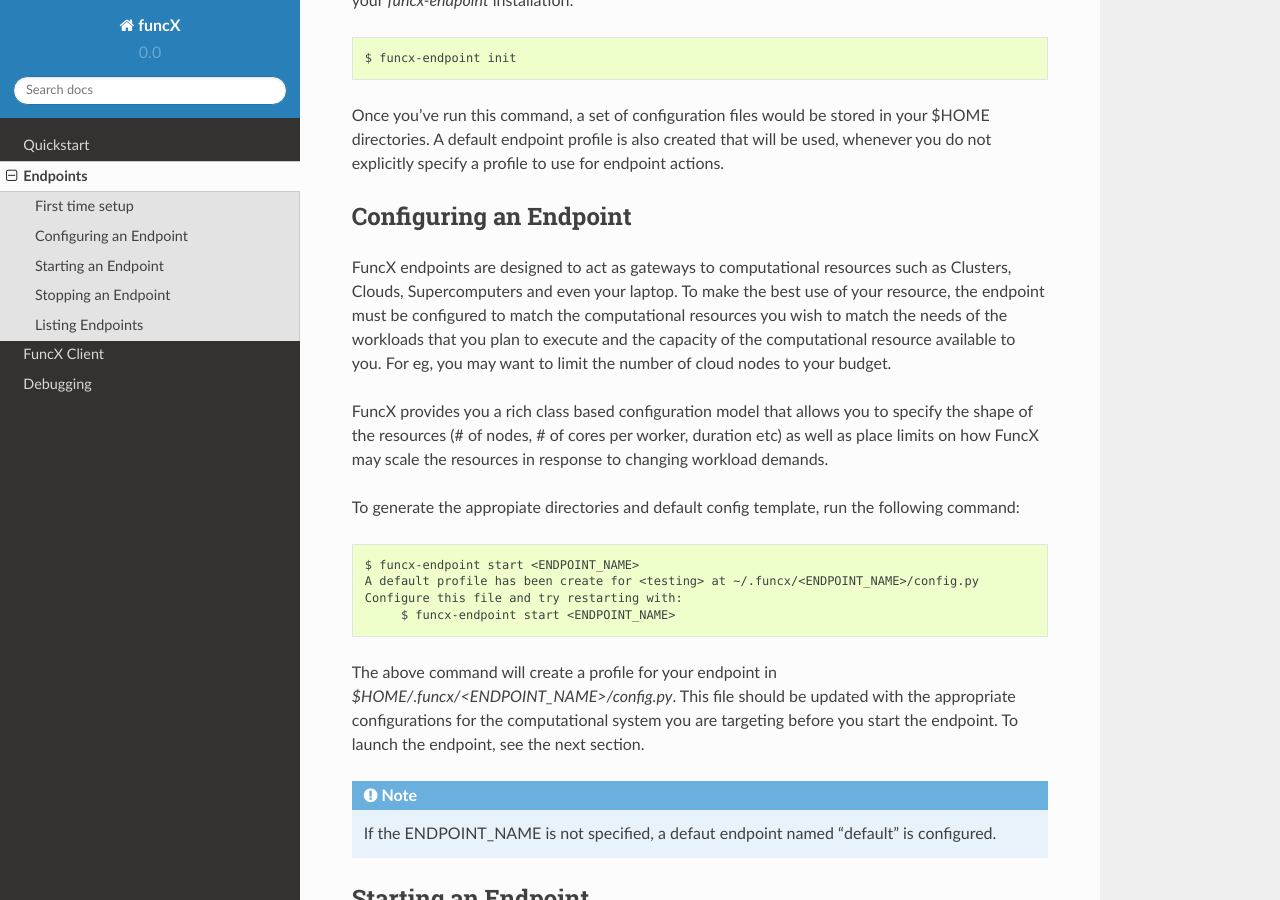
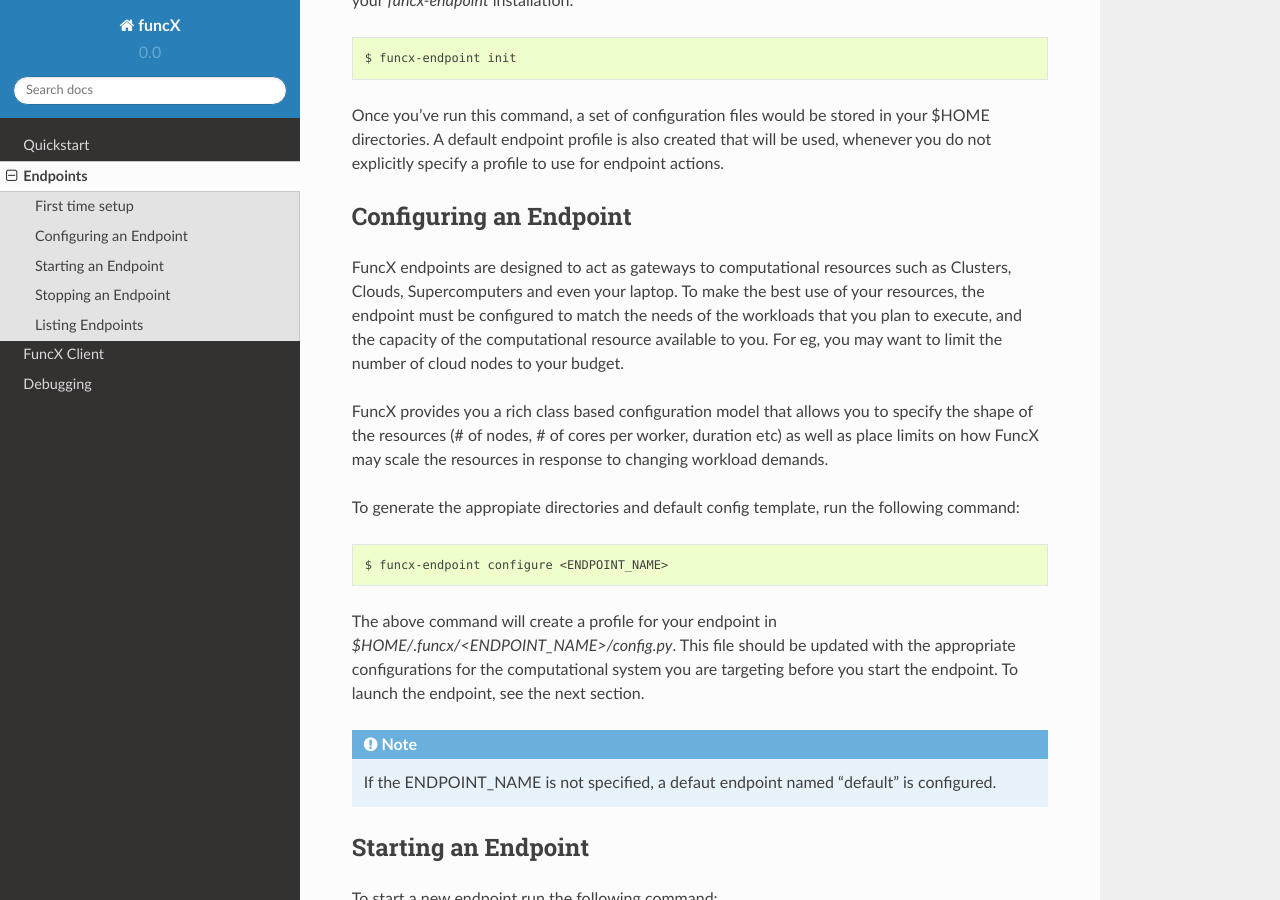
Before and after one commit to globus/globus-compute, a Sphinx documentation site: the page built from docs/endpoints.rst, in a window 1280 px wide and 900 px high, scrolled down 443 px. Built offline with Sphinx 7.4.7 and the Read the Docs theme 2.0.0, drawn with Linux system fonts in a browser that asks for light colours.

Commit message:
Fixing wording in docs

```diff
--- a/docs/endpoints.rst
+++ b/docs/endpoints.rst
@@ -27,10 +27,10 @@ Configuring an Endpoint
 -----------------------
 
 FuncX endpoints are designed to act as gateways to computational resources such as Clusters, Clouds,
-Supercomputers and even your laptop. To make the best use of your resource, the endpoint must be
-configured to match the computational resources you wish to match the needs of the workloads that
-you plan to execute and the capacity of the computational resource available to you. For eg, you may
-want to limit the number of cloud nodes to your budget.
+Supercomputers and even your laptop. To make the best use of your resources, the endpoint must be
+configured to match the needs of the workloads that you plan to execute, and the capacity of the
+computational resource available to you. For eg, you may want to limit the number of cloud nodes
+to your budget.
 
 FuncX provides you a rich class based configuration model that allows you to specify the shape of the
 resources (# of nodes, # of cores per worker, duration etc) as well as place limits on how FuncX may
@@ -39,10 +39,7 @@ scale the resources in response to changing workload demands.
 
 To generate the appropiate directories and default config template, run the following command::
 
-  $ funcx-endpoint start <ENDPOINT_NAME>
-  A default profile has been create for <testing> at ~/.funcx/<ENDPOINT_NAME>/config.py
-  Configure this file and try restarting with:
-       $ funcx-endpoint start <ENDPOINT_NAME>
+  $ funcx-endpoint configure <ENDPOINT_NAME>
 
 The above command will create a profile for your endpoint in `$HOME/.funcx/<ENDPOINT_NAME>/config.py`.
 This file should be updated with the appropriate configurations for the computational system you are
```
